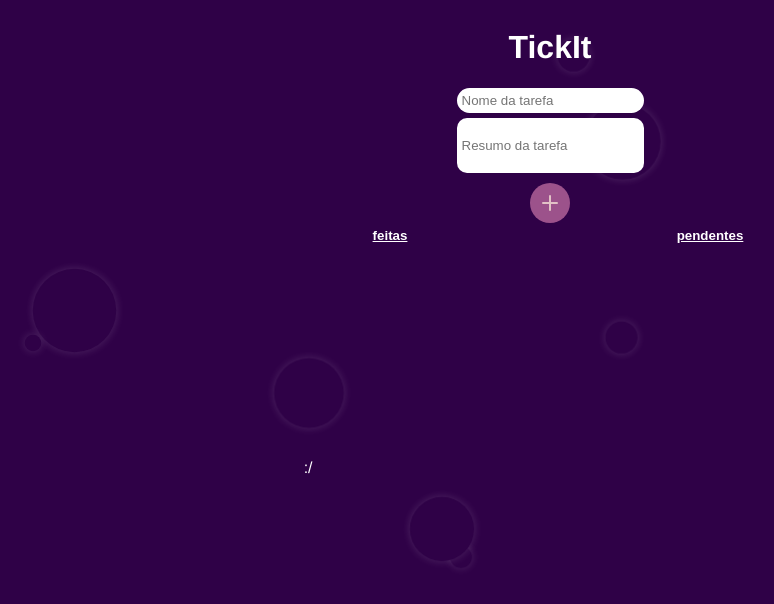
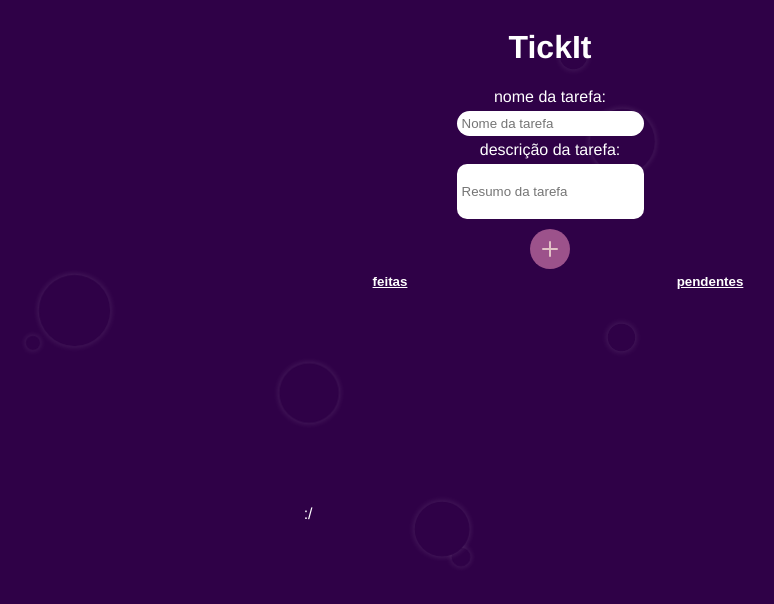
Before and after one commit to Daniel13s/TickIt, a React (Vite) app: page / in a window 1280 px wide. Shown: the top 604 px of the page, without its empty margins (90-864 px from the left). Built offline with nearby package versions, Linux system fonts and the light colour scheme.

Commit message:
feat: add a11y on site

```diff
--- a/src/pages/Home.tsx
+++ b/src/pages/Home.tsx
@@ -38,7 +38,9 @@ const Home = () => {
         <div>
             <h1>TickIt</h1>
             <form>
+                <label>nome da tarefa:</label>
                 <input onChange={(e) => setNameTask(e.target.value)} type="text" placeholder="Nome da tarefa" value={nameTask} />
+                <label>descrição da tarefa:</label>
                 <input onChange={(e) => setResumeTask(e.target.value)} id="description" type="text" placeholder="Resumo da tarefa" value={resumeTask} />
             </form>
             <button onClick={addNewTask}><Plus /></button>
```
